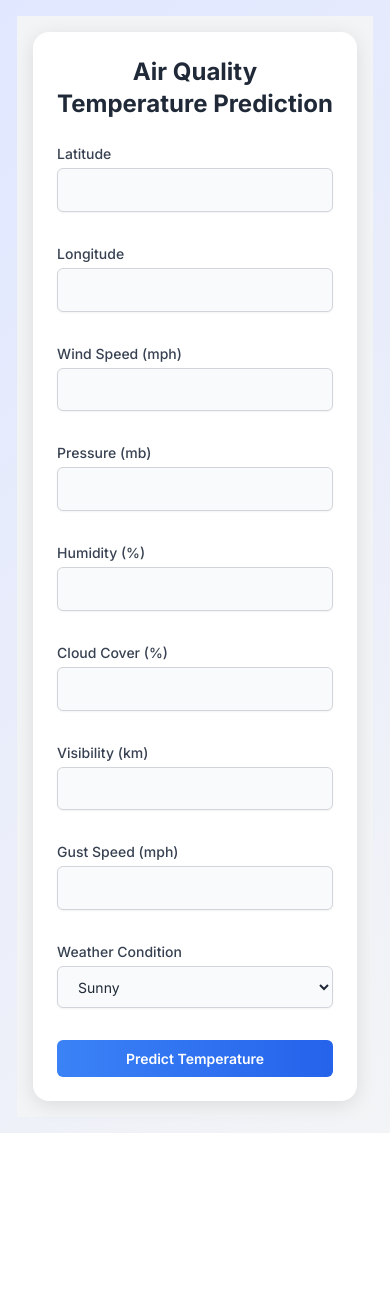
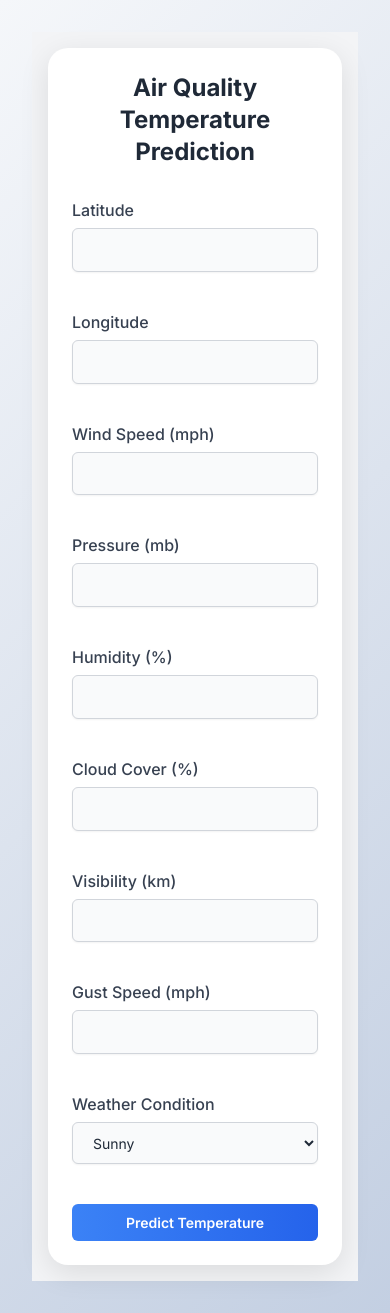
Before and after one commit to abinesh-akr/DS-frontend, a React (Create React App) app: page / in a window 390 px wide. Before the commit the page ends 1133 px from the top, so only its background shows below. Built offline with nearby package versions, Linux system fonts and the light colour scheme.

Commit message:
Update App.css

```diff
--- a/src/App.css
+++ b/src/App.css
@@ -10,12 +10,12 @@
 
 body {
   font-family: 'Inter', sans-serif;
-  background: linear-gradient(135deg, #e0e7ff 0%, #f3f4f6 100%);
+  background: linear-gradient(135deg, #f5f7fa 0%, #c3cfe2 100%);
   min-height: 100vh;
   display: flex;
   align-items: center;
   justify-content: center;
-  padding: 1rem;
+  padding: 2rem;
 }
 
 /* Container for the form */
@@ -23,30 +23,31 @@ body {
   display: flex;
   align-items: center;
   justify-content: center;
+  width: 100%;
 }
 
 /* Card container */
 .bg-white {
   background: #ffffff;
-  border-radius: 1rem;
-  box-shadow: 0 4px 20px rgba(0, 0, 0, 0.1);
-  padding: 2rem;
+  border-radius: 1.25rem;
+  box-shadow: 0 8px 30px rgba(0, 0, 0, 0.1);
+  padding: 3rem;
   width: 100%;
-  max-width: 28rem;
+  max-width: 40rem; /* Wider for desktop */
   transition: transform 0.3s ease, box-shadow 0.3s ease;
 }
 
 .bg-white:hover {
-  transform: translateY(-5px);
-  box-shadow: 0 6px 24px rgba(0, 0, 0, 0.15);
+  transform: translateY(-8px);
+  box-shadow: 0 12px 40px rgba(0, 0, 0, 0.15);
 }
 
 /* Heading */
 .text-2xl {
-  font-size: 1.75rem;
+  font-size: 2.25rem; /* Larger for desktop */
   font-weight: 700;
   color: #1f2937;
-  margin-bottom: 1.5rem;
+  margin-bottom: 2rem;
   text-align: center;
 }
 
@@ -54,26 +55,26 @@ body {
 form.space-y-4 {
   display: flex;
   flex-direction: column;
-  gap: 1rem;
+  gap: 1.5rem; /* More spacing for desktop */
 }
 
 /* Labels */
 label.text-sm {
-  font-size: 0.875rem;
+  font-size: 1rem; /* Slightly larger for desktop */
   font-weight: 500;
   color: #374151;
-  margin-bottom: 0.25rem;
+  margin-bottom: 0.5rem;
   display: block;
 }
 
 /* Inputs and Select */
 input, select {
-  padding: 0.75rem 1rem;
-  font-size: 1rem;
+  padding: 1rem 1.5rem; /* More padding for comfort */
+  font-size: 1.125rem; /* Larger text for readability */
   color: #1f2937;
   background-color: #f9fafb;
   border: 1px solid #d1d5db;
-  border-radius: 0.5rem;
+  border-radius: 0.75rem;
   width: 100%;
   transition: border-color 0.2s ease, box-shadow 0.2s ease;
 }
@@ -81,7 +82,7 @@ input, select {
 input:focus, select:focus {
   outline: none;
   border-color: #3b82f6;
-  box-shadow: 0 0 0 3px rgba(59, 130, 246, 0.2);
+  box-shadow: 0 0 0 4px rgba(59, 130, 246, 0.2);
   background-color: #ffffff;
 }
 
@@ -92,20 +93,21 @@ input::placeholder {
 
 /* Button */
 button {
-  padding: 0.75rem 1.5rem;
-  font-size: 1rem;
+  padding: 1rem 2rem; /* Larger button for desktop */
+  font-size: 1.125rem;
   font-weight: 600;
   color: #ffffff;
   background: linear-gradient(90deg, #3b82f6, #2563eb);
   border: none;
-  border-radius: 0.5rem;
+  border-radius: 0.75rem;
   cursor: pointer;
-  transition: background 0.3s ease, transform 0.2s ease;
+  transition: background 0.3s ease, transform 0.2s ease, box-shadow 0.2s ease;
 }
 
 button:hover:not(:disabled) {
   background: linear-gradient(90deg, #2563eb, #1d4ed8);
-  transform: translateY(-2px);
+  transform: translateY(-3px);
+  box-shadow: 0 4px 12px rgba(0, 0, 0, 0.1);
 }
 
 button:disabled {
@@ -115,9 +117,9 @@ button:disabled {
 
 /* Prediction and Error Messages */
 .bg-green-100, .bg-red-100 {
-  margin-top: 1.5rem;
-  padding: 1rem;
-  border-radius: 0.5rem;
+  margin-top: 2rem;
+  padding: 1.5rem;
+  border-radius: 0.75rem;
   text-align: center;
 }
 
@@ -132,21 +134,41 @@ button:disabled {
 }
 
 .text-lg {
-  font-size: 1.125rem;
+  font-size: 1.25rem; /* Larger for desktop */
   font-weight: 600;
 }
 
 /* Chart container */
 .chart-container {
-  margin-top: 1.5rem;
-  padding: 1rem;
+  margin-top: 2rem;
+  padding: 1.5rem;
   background: #ffffff;
-  border-radius: 0.5rem;
-  box-shadow: 0 2px 10px rgba(0, 0, 0, 0.05);
-  height: 300px; /* Fixed height for chart */
+  border-radius: 0.75rem;
+  box-shadow: 0 4px 15px rgba(0, 0, 0, 0.05);
+  height: 400px; /* Larger chart for desktop */
 }
 
 /* Responsive adjustments */
+@media (max-width: 768px) {
+  .bg-white {
+    padding: 2rem;
+    max-width: 32rem;
+  }
+
+  .text-2xl {
+    font-size: 1.75rem;
+  }
+
+  input, select, button {
+    font-size: 1rem;
+    padding: 0.75rem 1.25rem;
+  }
+
+  .chart-container {
+    height: 300px; /* Adjusted for smaller screens */
+  }
+}
+
 @media (max-width: 640px) {
   .bg-white {
     padding: 1.5rem;
@@ -163,6 +185,6 @@ button:disabled {
   }
 
   .chart-container {
-    height: 250px; /* Smaller height on mobile */
+    height: 250px;
   }
 }
```
